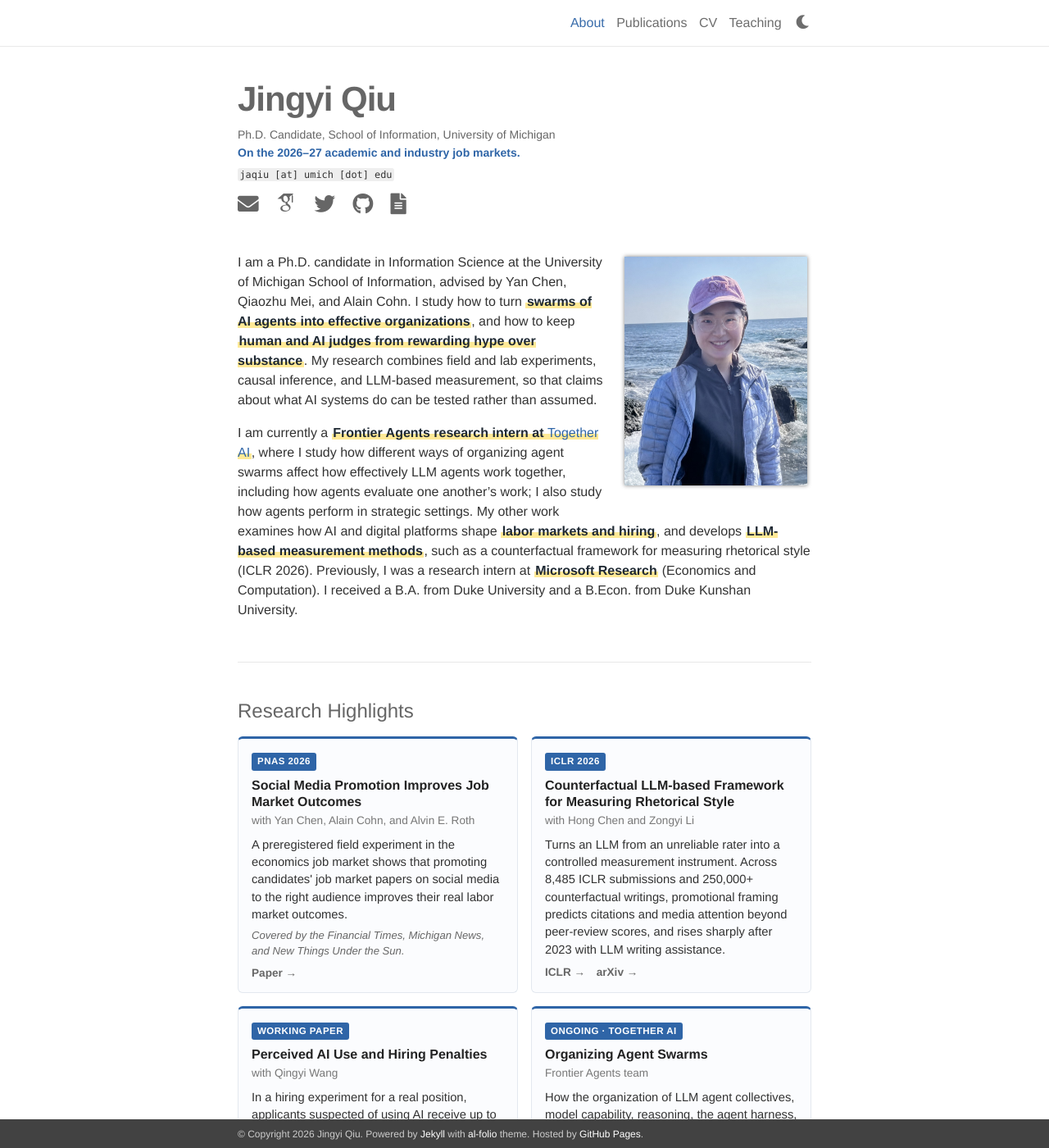
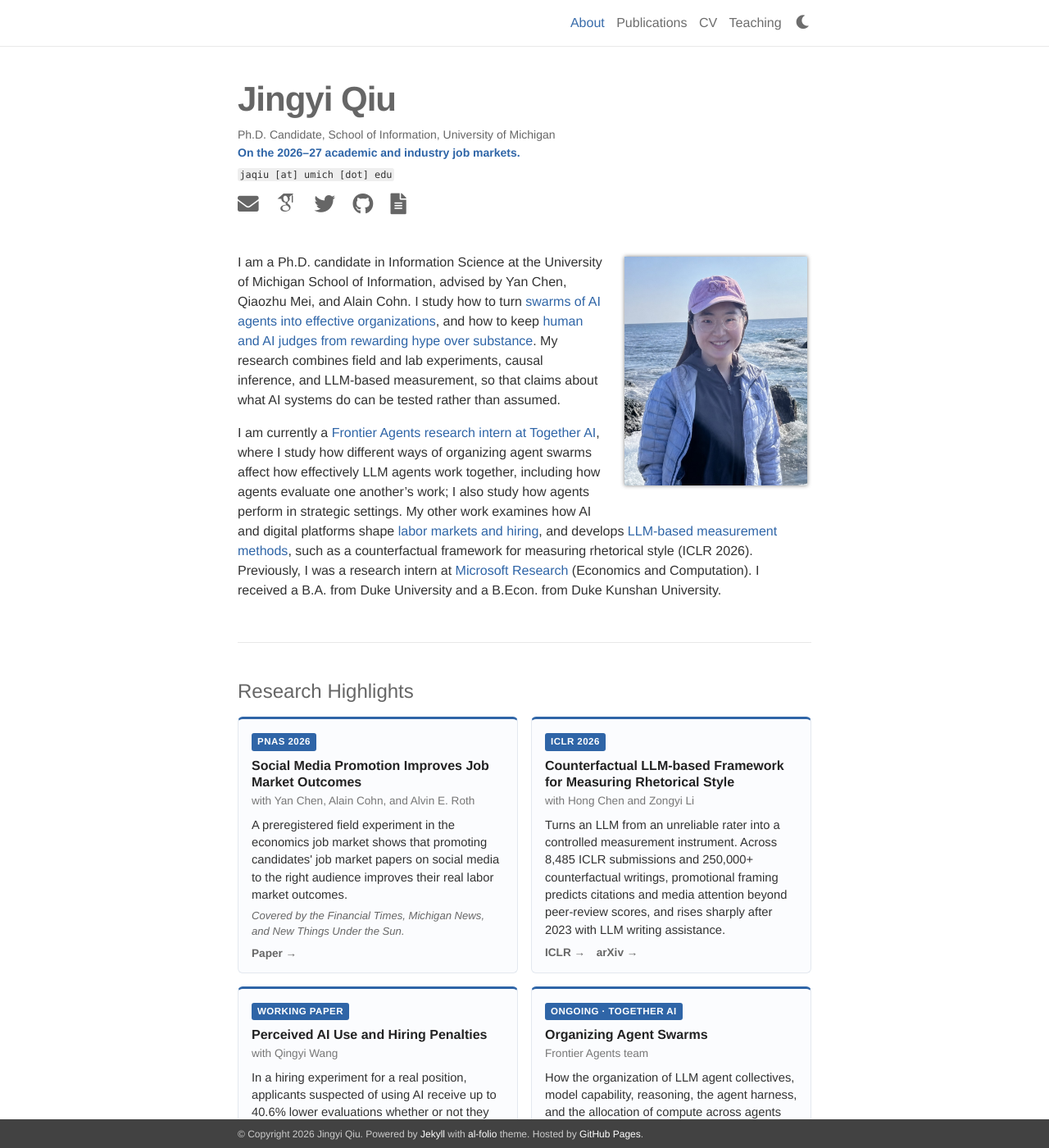
Before and after one commit to Jingyi-Qiu/Jingyi-Qiu.github.io, a Jekyll site: the page built from _pages/about.md, in a window 1280 px wide and 1400 px high. Shown: the whole window at 82% size. Built offline with Jekyll 4.4.1, drawn with Linux system fonts in a browser that asks for light colours; some web fonts are replaced.

Commit message:
Show bio key phrases as accent-colored text instead of bold/marker highlight
Co-Authored-By: Claude Opus 5.5 <noreply@anthropic.com>
Claude-Session: https://claude.ai/code/session_01UnNrDQhXQVLdbS13m9sxuq

```diff
--- a/assets/css/custom.css
+++ b/assets/css/custom.css
@@ -4,8 +4,8 @@
 /* The base theme uses font-weight 100 for body text, so <strong> needs an explicit weight */
 .post-content strong, .news strong { font-weight: bold; }
 
-/* Bio key phrases: accent-colored highlight instead of plain bold */
-.bio strong { font-weight: 600; color: #1f2933; background: linear-gradient(transparent 56%, rgba(255,203,5,.42) 56%); padding: 0 .1em; }
+/* Bio key phrases: accent-colored text (not bold), like the template site */
+.bio strong { font-weight: inherit; color: #2f65a7; background: none; padding: 0; }
 .bio strong a { color: #2f65a7; }
 
 /* Footer: include padding in its width (prevents horizontal scroll) */
--- a/assets/css/dark.css
+++ b/assets/css/dark.css
@@ -62,7 +62,7 @@ html[data-theme="dark"] blockquote footer { background-color: #121417; }
 /* Cards, highlights, photo, CV viewer */
 html[data-theme="dark"] .hl-card { background: #171a1f; border-color: #262b31; border-top-color: #5b8fd6; }
 html[data-theme="dark"] .hl-tag { background: #3d74c0; }
-html[data-theme="dark"] .bio strong { color: #f3f5f7; background: linear-gradient(transparent 56%, rgba(255,203,5,.30) 56%); }
+html[data-theme="dark"] .bio strong { color: #8db8ff; background: none; }
 html[data-theme="dark"] .profile img { box-shadow: 0 0 8px rgba(0,0,0,.7); }
 html[data-theme="dark"] .cv-embed iframe { border-color: #2a2f36; box-shadow: 0 2px 18px rgba(0,0,0,.5); }
 
```
